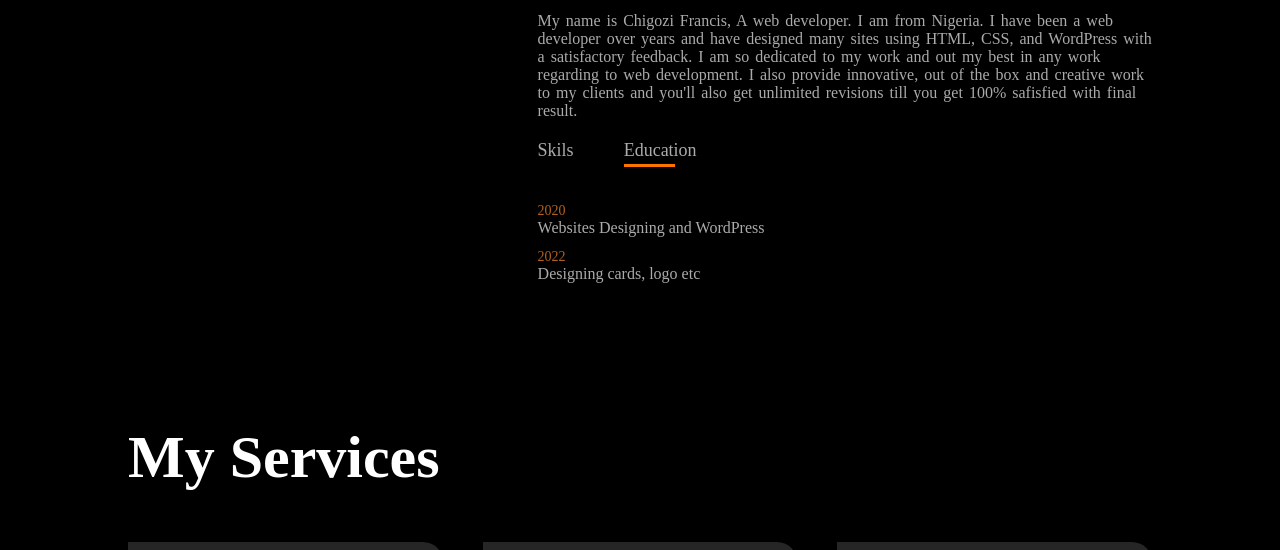
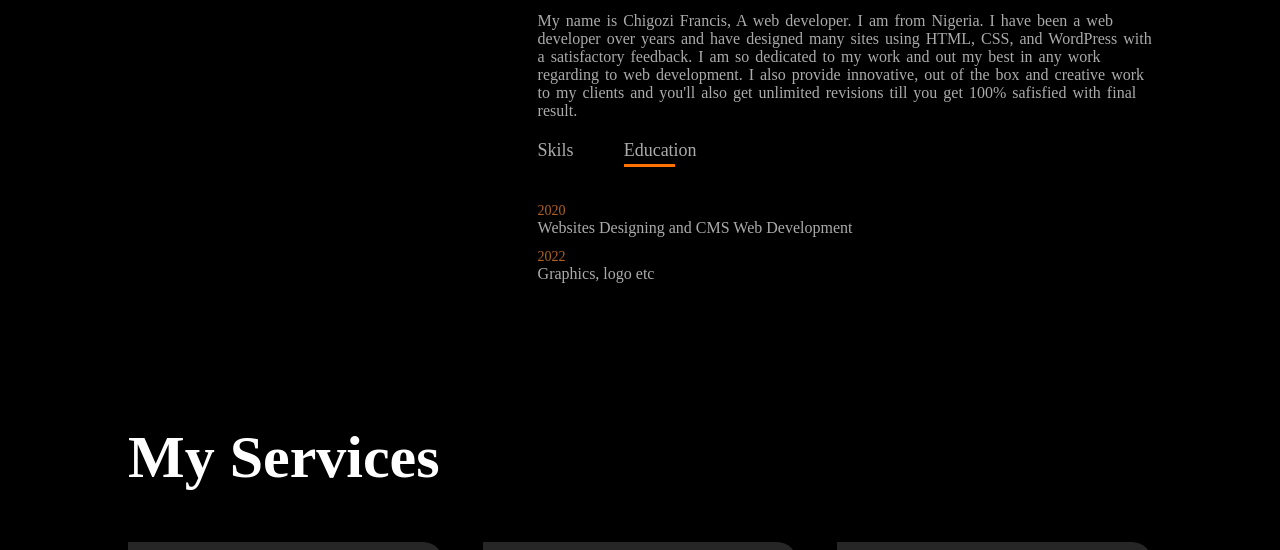
Before and after one commit to gozmocine/gozmocine, a plain HTML site: page index.html in a window 1280 px wide. Both pictures are taken after a click on the element "Education". Shown: the part 947-1497 px from the top of the page. Drawn offline with Linux system fonts and the light colour scheme.

Commit message:
Edited Skills

```diff
--- a/index.html
+++ b/index.html
@@ -50,13 +50,13 @@
                     <div class="about-contents active-content" id="skills">
                         <ul>
                             <li><span>Website development</span><br>Html <br> CSS <br> javaScript <br> WordPress</li>
-                            <li><span>Graphics Design</span><br>Designing cards, logo etc</li>
+                            <li><span>Graphics Design</span><br>Photoshop <br> Canva <br> Illustrator</li>
                         </ul>
                     </div>
                  <div class="about-contents" id="education">
                         <ul>
-                            <li><span>2020</span><br>Websites Designing and WordPress</li>
-                            <li><span>2022</span><br>Designing cards, logo etc</li>
+                            <li><span>2020</span><br>Websites Designing and CMS Web Development </li>
+                            <li><span>2022</span><br>Graphics, logo etc</li>
                         </ul>
                     </div>
                 </div>
```
